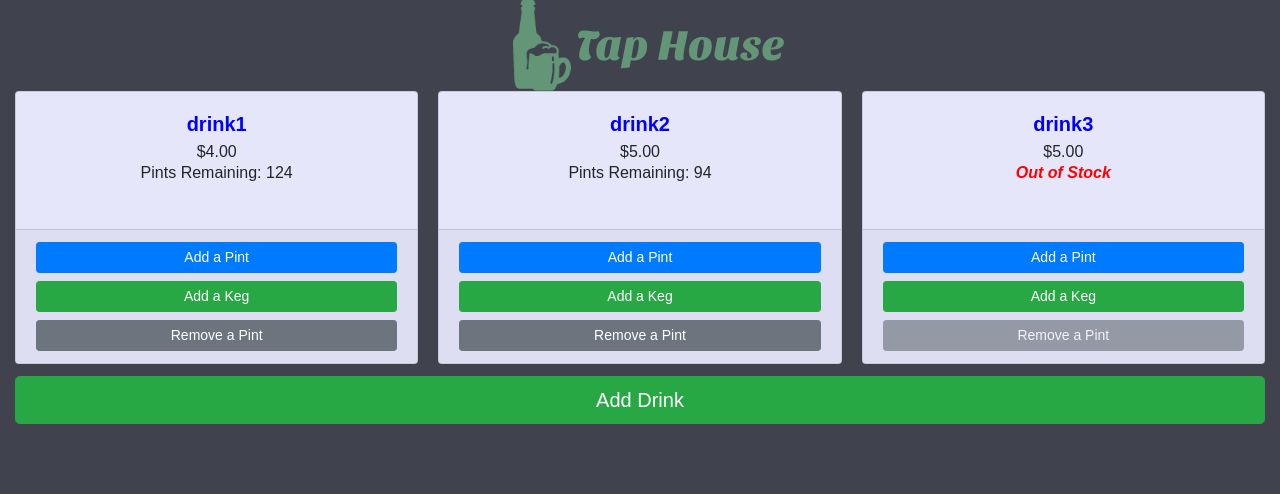
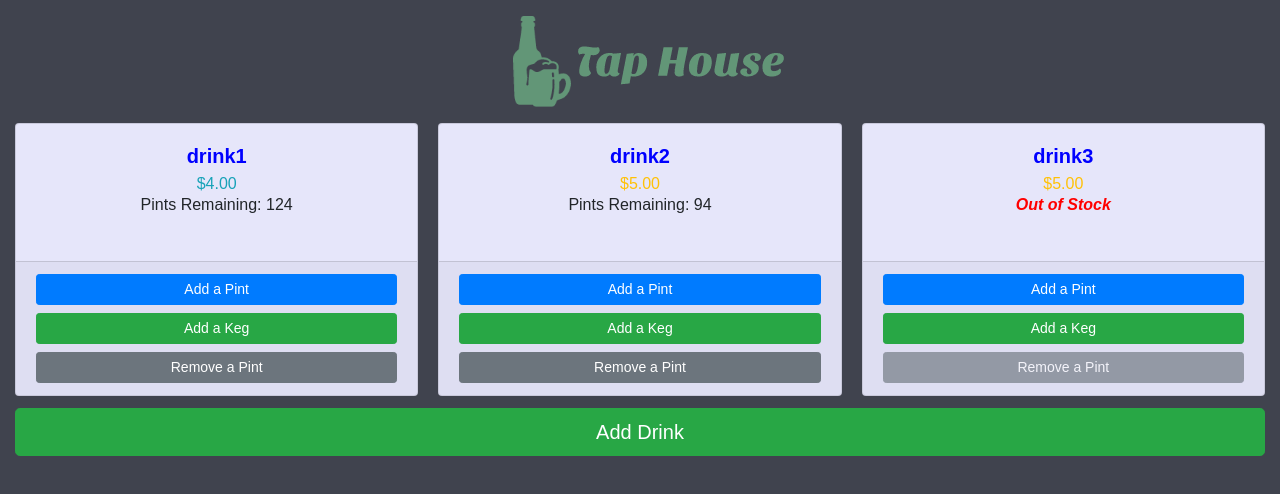
Before and after one commit to Sudolphus/Tap-Room, a React (Create React App) app: page / in a window 1280 px wide. Shown: the top 494 px of the page. Built offline with nearby package versions, Linux system fonts and the light colour scheme.

Commit message:
add some styling, plus the key I forgot on the Drink List

```diff
--- a/src/components/DrinkList.js
+++ b/src/components/DrinkList.js
@@ -13,7 +13,8 @@ function DrinkList(props) {
           <DrinkListCard
             onLinkClick={onLinkClick}
             onChangingQuantity={onChangingQuantity}
-            drink={drink} />)}
+            drink={drink}
+            key={drink.id} />)}
       </CardColumns>
       <Button variant='success' type='button' size='lg' block onClick={()=>onLinkClick('create')}>Add Drink</Button>
     </React.Fragment>
--- a/src/components/DrinkListCard.js
+++ b/src/components/DrinkListCard.js
@@ -8,6 +8,7 @@ function DrinkListCard(props) {
   const { onLinkClick, onChangingQuantity, drink } = props;
   let removeButton;
   let quantity;
+  let priceColor;
 
   if (drink.quantity > 0) {
     removeButton = <Button variant='secondary' type='button' size='sm' block onClick={()=>onChangingQuantity(drink, -1)}>Remove a Pint</Button>
@@ -21,11 +22,19 @@ function DrinkListCard(props) {
     removeButton = <Button variant='secondary' type='button' size='sm' block disabled>Remove a Pint</Button>;
   }
 
+  if (parseFloat(drink.price) > 7) {
+    priceColor = 'text-danger';
+  } else if (parseFloat(drink.price) > 4) {
+    priceColor = 'text-warning';
+  } else {
+    priceColor = 'text-info';
+  }
+
   return (
     <Card className="text-center">
       <Card.Body>
         <Card.Title onClick={()=>onLinkClick('details', drink)}>{drink.name}</Card.Title>
-        <Card.Subtitle>${drink.price}</Card.Subtitle>
+        <Card.Subtitle className={priceColor}>${drink.price}</Card.Subtitle>
         {quantity}
       </Card.Body>
       <Card.Footer>
--- a/src/components/Header.js
+++ b/src/components/Header.js
@@ -4,7 +4,7 @@ import logo from './img/Logo.png';
 
 function Header() {
   return (
-    <Image src={logo} className='mx-auto d-block' />
+    <Image src={logo} className='mx-auto d-block mb-3 mt-3' />
   )
 }
 
```
